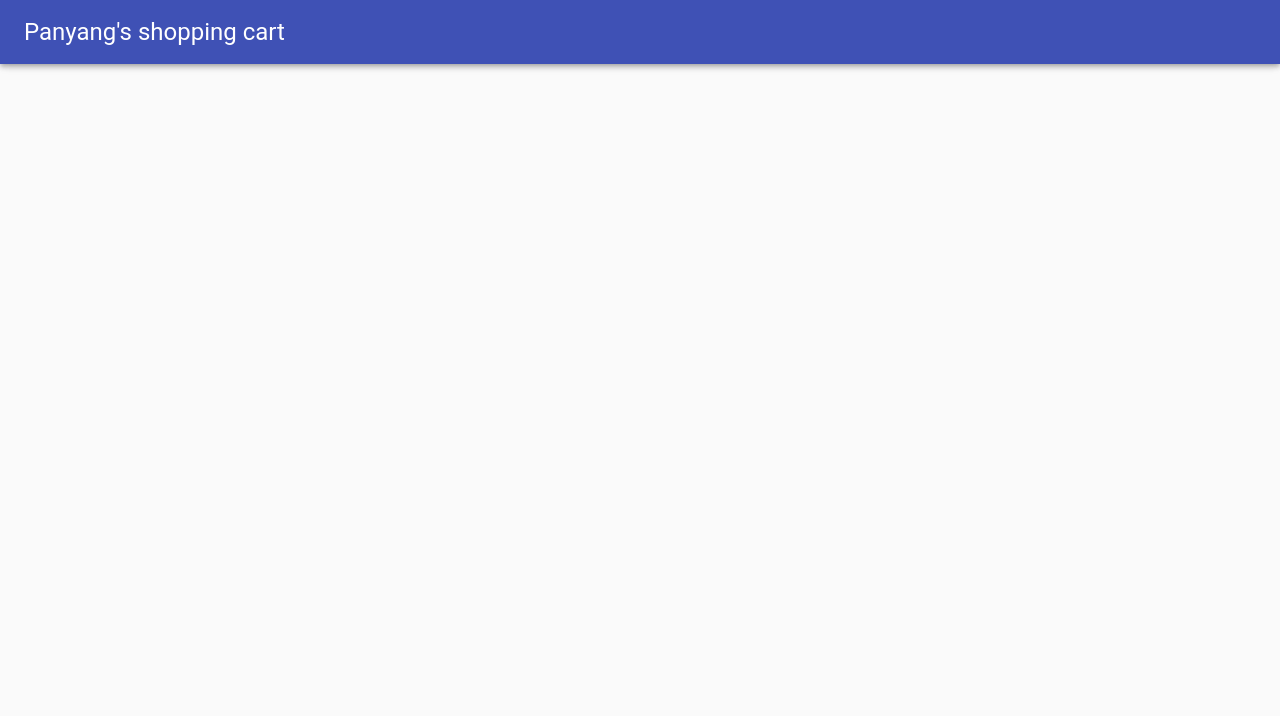
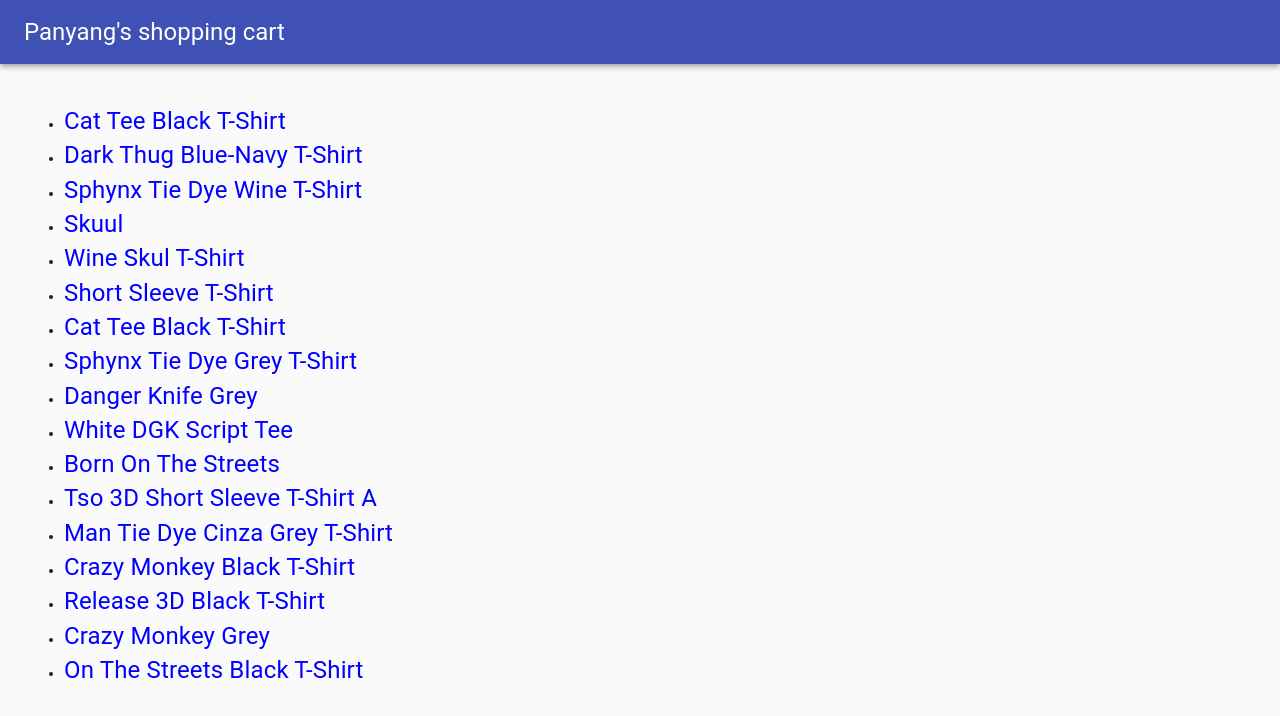
Before and after one commit to qipanyang/NU-cs497-LearnReact, a React (Create React App) app in the folder new-shopping-cart/: page / in a window 1280 px wide. Shown: the top 716 px of the page. Built offline with nearby package versions, Linux system fonts and the light colour scheme.

Commit message:
product title list displayed add font size and color

```diff
--- a/new-shopping-cart/src/App.js
+++ b/new-shopping-cart/src/App.js
@@ -37,7 +37,16 @@ HideOnScroll.propTypes = {
   window: PropTypes.func,
 };
 const App = (props) => {
-
+  const [data, setData] = useState({});
+  const products = Object.values(data);
+  useEffect(() => {
+    const fetchProducts = async () => {
+      const response = await fetch('./data/products.json');
+      const json = await response.json();
+      setData(json);
+    };
+    fetchProducts();
+  }, []);
   return (
     <React.Fragment>
       <CssBaseline />
@@ -49,18 +58,13 @@ const App = (props) => {
         </AppBar>
       </HideOnScroll>
       <Toolbar />
-      {/* <Container> */}
-        {/* <Box my={2}>
-          {[...new Array(12)]
-            .map(
-              () => `Cras mattis consectetur purus sit amet fermentum.
-Cras justo odio, dapibus ac facilisis in, egestas eget quam.
-Morbi leo risus, porta ac consectetur ac, vestibulum at eros.
-Praesent commodo cursus magna, vel scelerisque nisl consectetur et.`,
-            )
-            .join('\n')}
+      <Container>
+         <Box my={5}>
+         <ul>
+          {products.map(product => <li key={product.sku}><font size="5" color="blue">{product.title}</font></li>)}
+        </ul>
         </Box>
-      </Container> */}
+      </Container>
     </React.Fragment>
   );
 };
```
